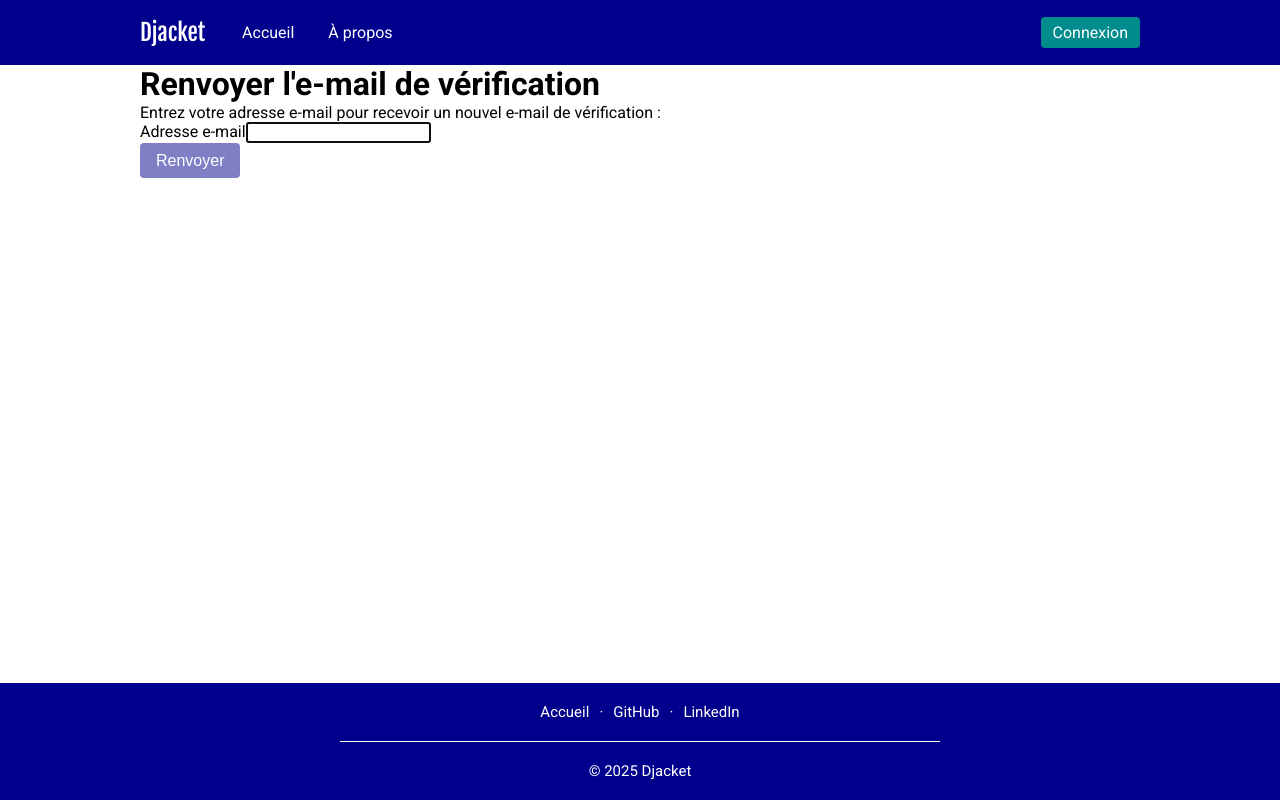
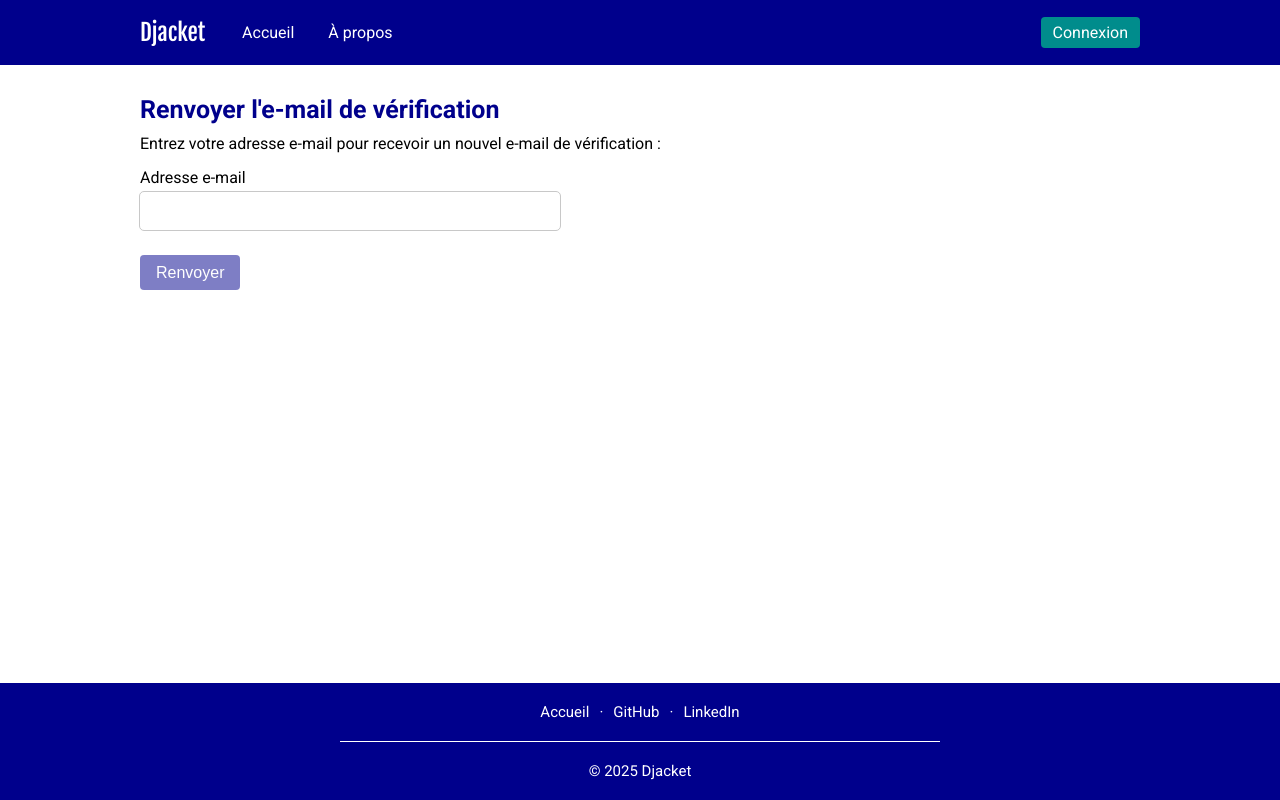
Before and after one commit to romansainthilaire/djacket, a Vue app in the folder djacket/: page /resend-verification-email in a window 1280 px wide. Built offline with nearby package versions, Linux system fonts and the light colour scheme.

Commit message:
ResendVerificationEmailView OK

```diff
--- a/djacket/src/views/ResendVerificationEmailView.vue
+++ b/djacket/src/views/ResendVerificationEmailView.vue
@@ -1,47 +1,118 @@
 <script setup lang="ts">
-import { ref } from "vue"
+import { ref, computed, watch } from "vue"
+import { useRouter } from "vue-router"
 import { useAuthStore } from "@/stores/auth"
 
+import BaseLoadingSpinner from "@/components/BaseLoadingSpinner.vue"
 import BaseButton from "@/components/BaseButton.vue"
 
+const router = useRouter()
 const auth = useAuthStore()
 
 const email = ref("")
 const loading = ref(false)
-const successMessage = ref("")
-const errorMessage = ref("")
+const error = ref(false)
+
+const emailRegex = /^[^\s@]+@[^\s@]+\.[^\s@]+$/
+const emailIsValid = computed(() => emailRegex.test(email.value.trim()))
 
 async function resendEmail() {
-  if (!email.value) {
+  if (!emailIsValid.value) {
     return
   }
   loading.value = true
-  errorMessage.value = ""
-  successMessage.value = ""
   try {
     await auth.resendVerificationEmail(email.value)
-    successMessage.value = "E-mail de vérification renvoyé. Pensez à vérifier vos spams."
+    router.push({ name: "verify-email-notice", params: { email: email.value } })
   } catch {
-    errorMessage.value = "Impossible de renvoyer l'e-mail. Veuillez réessayer."
+    error.value = true
   } finally {
     loading.value = false
   }
 }
+
+watch(email, () => {
+  error.value = false
+})
 </script>
 
 <template>
+  <div class="content">
 
-  <h1>Renvoyer l'e-mail de vérification</h1>
+    <div v-if="loading" class="loading-container">
+      <BaseLoadingSpinner />
+      <div class="loading-text">Envoi en cours...</div>
+    </div>
 
-  <div v-if="loading">Envoi en cours...</div>
+    <div v-else>
+      <h1>Renvoyer l'e-mail de vérification</h1>
 
-  <div v-else>
-    <p>Entrez votre adresse e-mail pour recevoir un nouvel e-mail de vérification :</p>
-    <label for="email">Adresse e-mail</label>
-    <input v-model="email" id="email" type="email" autofocus />
-    <BaseButton @click="resendEmail()" :disabled="!email">Renvoyer</BaseButton>
-    <p v-if="successMessage">{{ successMessage }}</p>
-    <p v-if="errorMessage">{{ errorMessage }}</p>
+      <p>Entrez votre adresse e-mail pour recevoir un nouvel e-mail de vérification :</p>
+
+      <form @submit.prevent="resendEmail()">
+        <div class="form-field">
+          <label for="email">Adresse e-mail</label>
+          <input v-model="email" id="email" type="email" required />
+        </div>
+        <BaseButton type="submit" :disabled="!emailIsValid">Renvoyer</BaseButton>
+      </form>
+
+      <p v-if="error" class="error-message">
+        Impossible de renvoyer l'e-mail. Veuillez réessayer plus tard.
+      </p>
+    </div>
+
   </div>
+</template>
 
-</template>
+<style scoped>
+.content {
+  padding-top: 30px;
+  padding-bottom: 50px
+}
+
+.loading-container {
+  text-align: center;
+}
+
+.loading-text {
+  margin-top: 10px;
+}
+
+h1 {
+  margin-bottom: 10px;
+  color: rgb(0, 0, 140);
+  font-size: 25px;
+}
+
+.form-field {
+  display: flex;
+  flex-direction: column;
+  margin-top: 15px;
+  margin-bottom: 25px;
+}
+
+label {
+  margin-bottom: 5px;
+  font-size: 16px;
+}
+
+input {
+  max-width: 400px;
+  padding: 10px;
+  border: none;
+  border-radius: 4px;
+  outline: 1px solid rgb(200, 200, 200);
+  color: rgb(0, 0, 140);
+  font-size: 16px;
+}
+
+input:focus {
+  outline: 1px solid rgb(0, 0, 140);
+}
+
+.error-message {
+  margin-top: 15px;
+  color: rgb(220, 20, 80);
+}
+</style>
```
